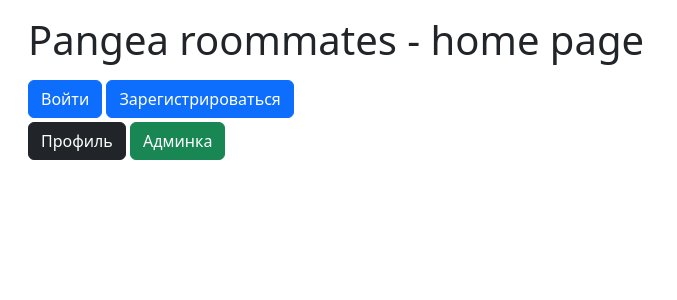
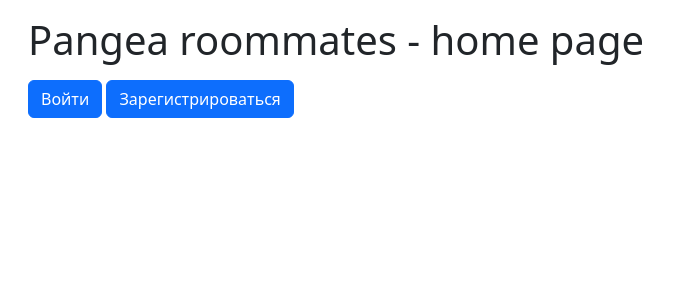
Before and after one commit to shahruhabd/pangea_django, a Django app: page / in a window 1280 px wide. Shown: the top 300 px of the page, without its empty margins (0-677 px from the left). Run offline with Django 3.2, Linux system fonts and the light colour scheme.

Commit message:
add smth

```diff
--- a/pangea/users/templates/users/base.html
+++ b/pangea/users/templates/users/base.html
@@ -12,10 +12,16 @@
 {% block content %}
  <div class="container m-3">
      <h1 class="mb-3">Pangea roommates - home page</h1>
-    <a href="/users/login" class="btn btn-primary">Войти</a>
-    <a href="/users/registration" class="btn btn-primary">Зарегистрироваться</a><br>
-     <a href="/users/profile" class="btn btn-dark mt-1">Профиль</a>
-    <a href="/admin" class="btn btn-success mt-1">Админка</a>
+     {% if user.is_authenticated %}
+        <a href="{% url 'users:logout' %}" class="btn btn-danger">Выйти</a><br>
+        <a href="/users/profile" class="btn btn-dark mt-1">Профиль</a>
+     {% else %}
+        <a href="/users/login" class="btn btn-primary">Войти</a>
+        <a href="/users/registration" class="btn btn-primary">Зарегистрироваться</a>
+     {% endif %}
+     {% if user.is_superuser %}
+        <a href="/admin" class="btn btn-success mt-1">Админка</a>
+     {% endif %}
  </div>
 {% endblock %}
 
--- a/pangea/users/urls.py
+++ b/pangea/users/urls.py
@@ -1,5 +1,5 @@
 from django.urls import path
-from users.views import login, registration, profile
+from users.views import login, registration, profile, logout
 
 app_name = 'users'
 
@@ -7,4 +7,5 @@ urlpatterns = [
     path('login/', login, name='login'),
     path('registration/', registration, name='registration'),
     path('profile/', profile, name='profile'),
+    path('logout/', logout, name='logout'),
 ]
--- a/pangea/users/views.py
+++ b/pangea/users/views.py
@@ -48,3 +48,8 @@ def profile(request):
         form = UserProfileForm(instance=request.user)
     context = {'title': 'Профиль', 'form': form}
     return render(request, 'users/profile.html', context)
+
+
+def logout(request):
+    auth.logout(request)
+    return HttpResponseRedirect(reverse('index'))
```
Also changed, not shown: pangea/pangea/settings.py (+9 -3 lines), pangea/media/users_images/IMG_9930.jpg (added), pangea/media/users_images/Изображение.jpeg (added), pangea/users_images/Без_названия.png (added), pangea/users_images/Изображение.jpeg (added).
